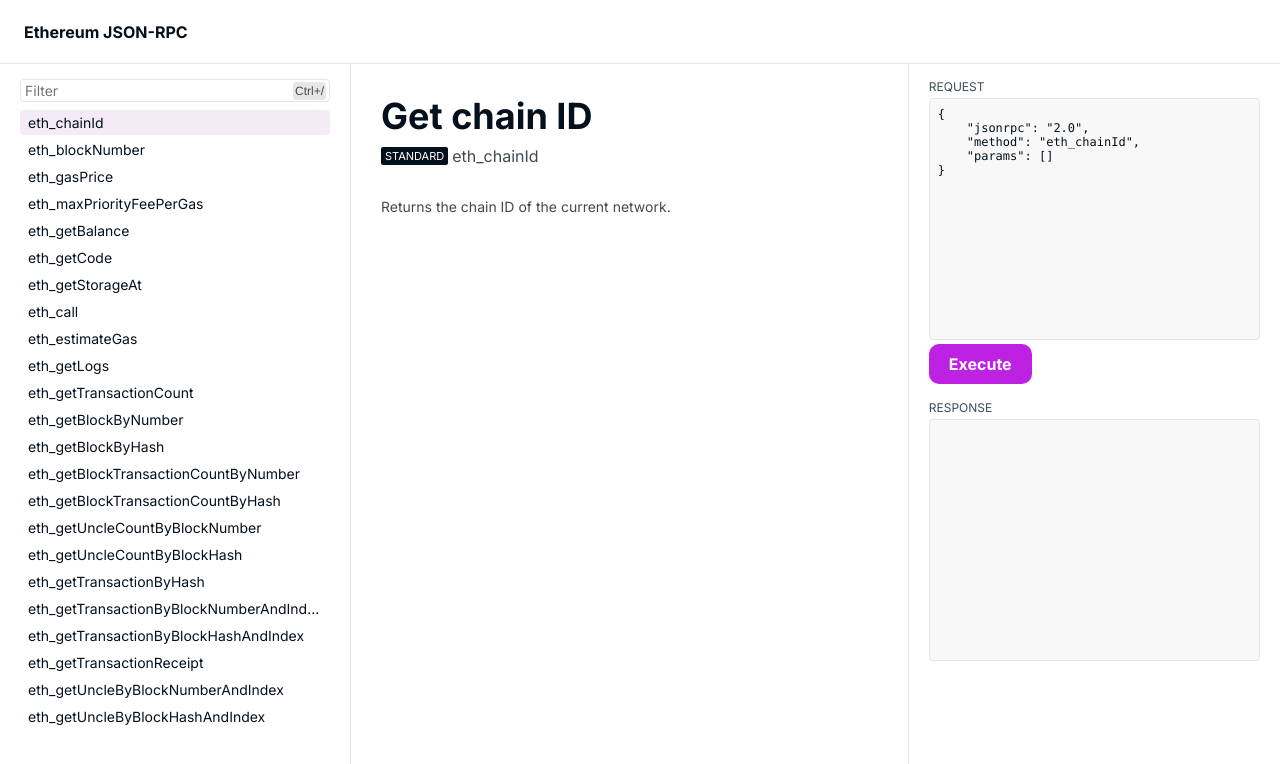
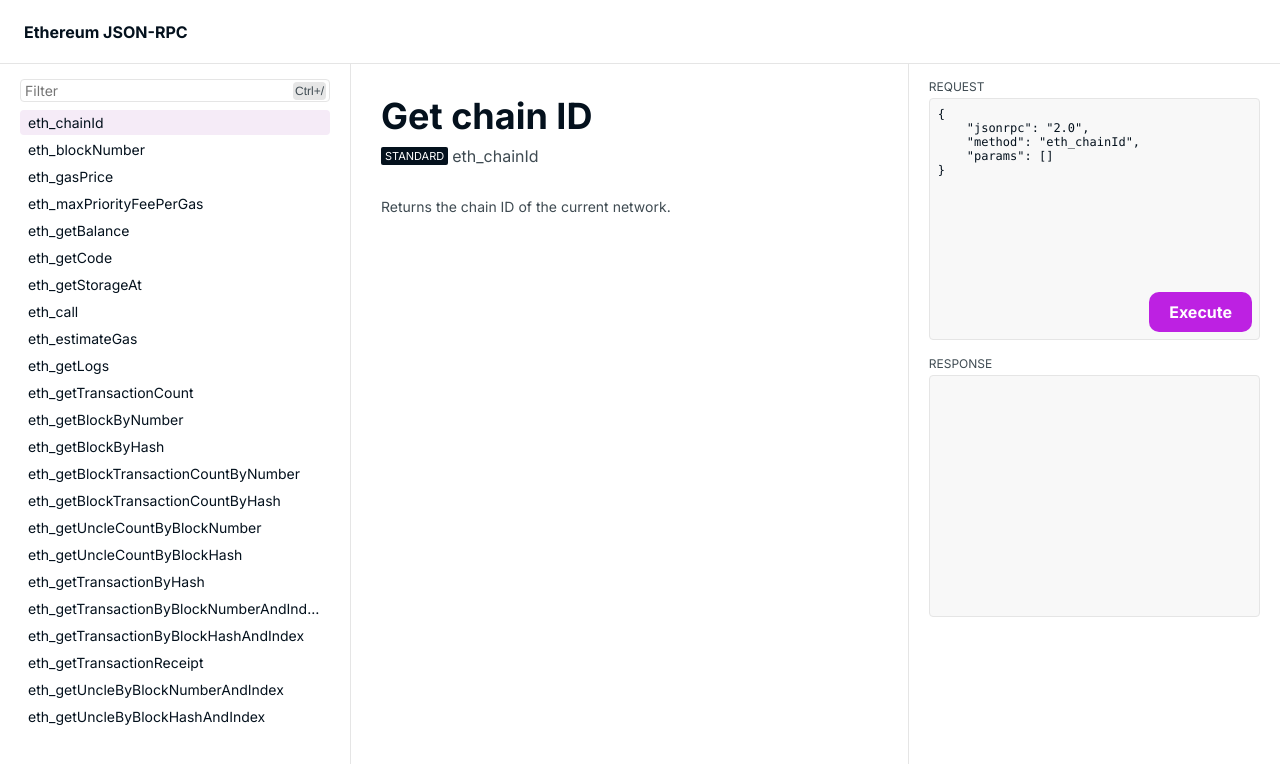
Before and after one commit to Destiner/ethereum-json-rpc, a Vue app: page / in a window 1280 px wide. Shown: the top 764 px of the page. Built offline with nearby package versions, Linux system fonts and the light colour scheme.

Commit message:
Place execution button into the request view

```diff
--- a/src/components/execution/MethodExecution.vue
+++ b/src/components/execution/MethodExecution.vue
@@ -1,11 +1,11 @@
 <template>
   <div class="request">
     <div class="request-label">Request</div>
-    <CodeView
-      :value="request"
-      :is-loading="false"
-    />
-    <div>
+    <div class="request-wrapper">
+      <CodeView
+        :value="request"
+        :is-loading="false"
+      />
       <button
         class="request-body"
         :disabled="!isValid || isLoading"
@@ -150,7 +150,15 @@ const response = computed(() => {
   text-transform: uppercase;
 }
 
+.request-wrapper {
+  position: relative;
+}
+
 .request-body {
+  position: absolute;
+  right: 8px;
+  bottom: 8px;
+  margin: 0;
   padding: 10px 20px;
   transition: all 0.25s ease-in-out;
   border: none;
```
